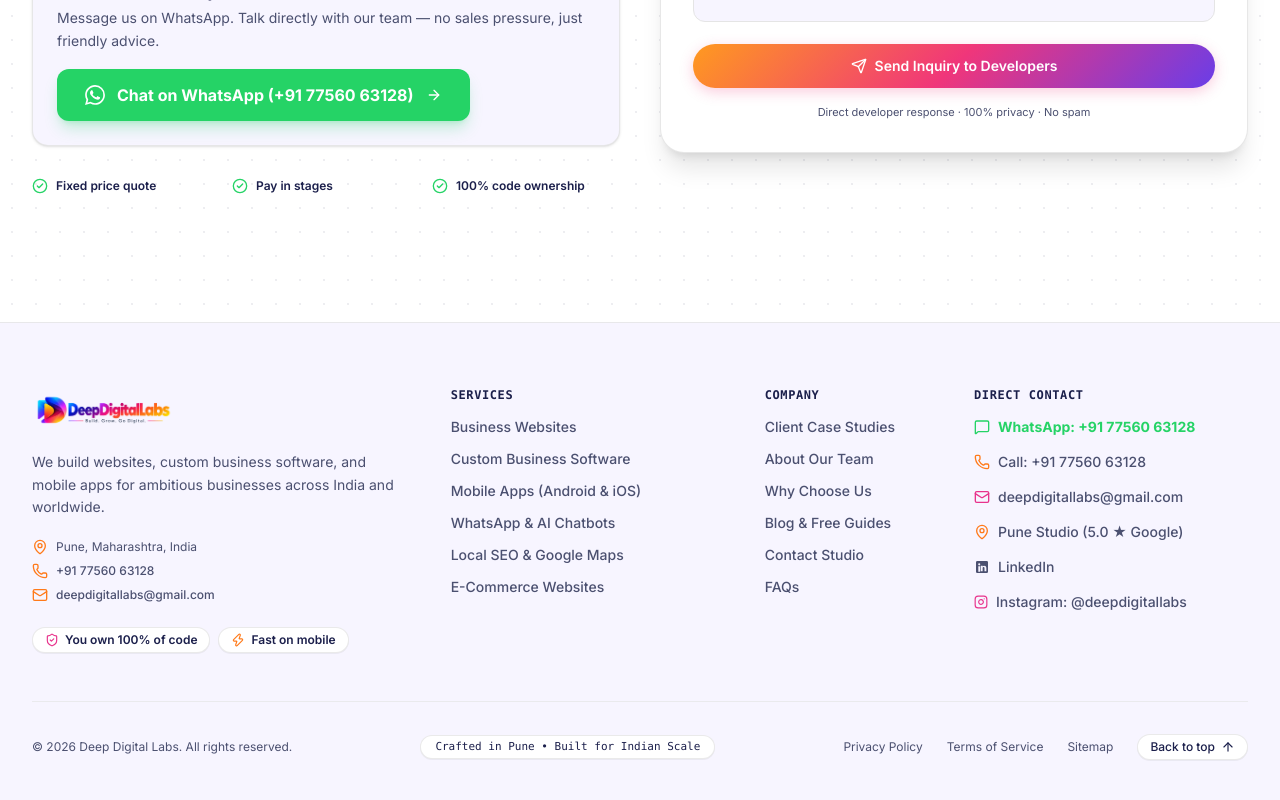
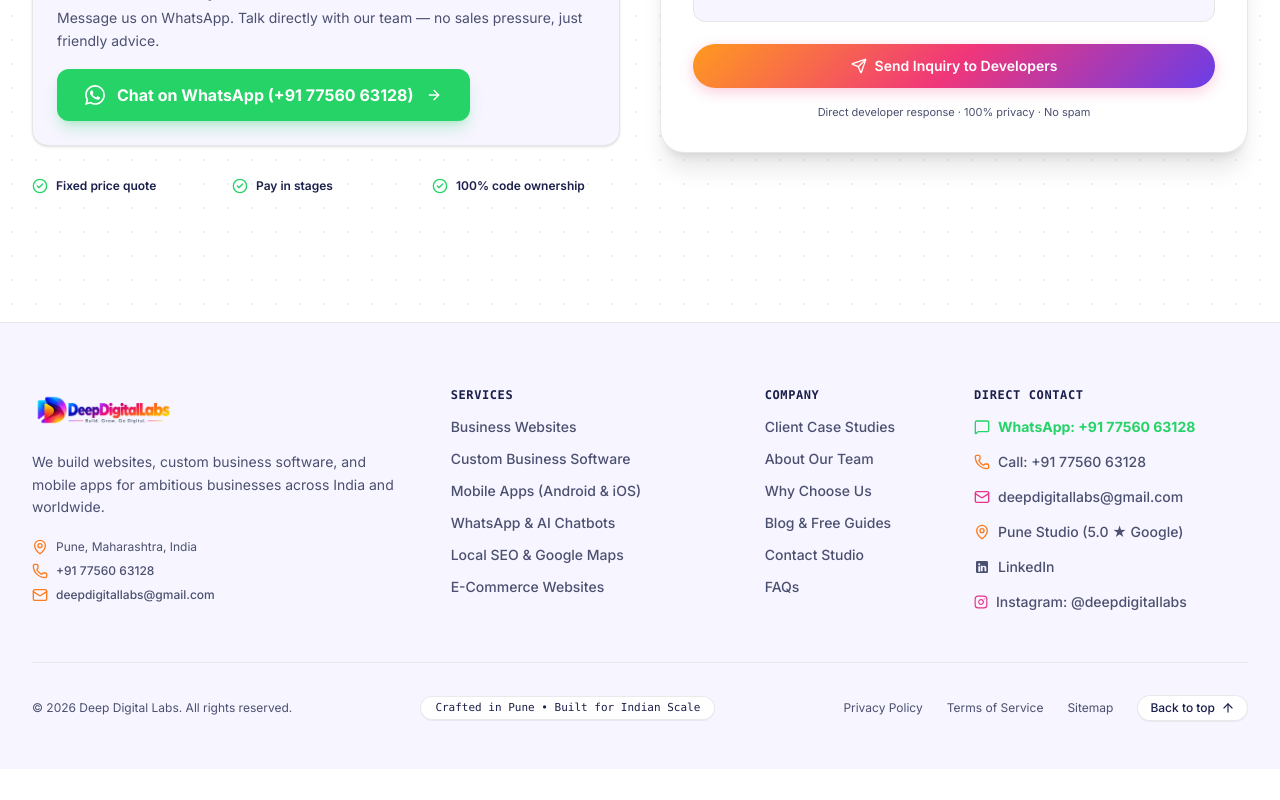
Before and after one commit to deepdigitallabs/Deep-Digital-Labs, a Next.js app: page / in a window 1280 px wide. Shown: the part 8232-9032 px from the top of the page. After the commit the page ends 9001 px from the top, so only its background shows below. Built offline with nearby package versions, Linux system fonts and the light colour scheme; no server answers.

Commit message:
Update Footer.tsx

```diff
--- a/src/components/layout/Footer.tsx
+++ b/src/components/layout/Footer.tsx
@@ -8,8 +8,6 @@
   Mail,
   MessageSquare,
   ArrowUp,
-  ShieldCheck,
-  Zap,
   Phone
 } from 'lucide-react';
 
@@ -79,18 +77,6 @@
                   deepdigitallabs@gmail.com
                 </a>
               </div>
-            </div>
-
-            {/* Trust Badges */}
-            <div className="flex flex-wrap items-center gap-2 pt-2">
-              <span className="inline-flex items-center gap-1.5 px-3 py-1 rounded-full bg-white border border-neutral-200/80 text-xs font-semibold text-[#1B1F4B] shadow-2xs">
-                <ShieldCheck className="w-3.5 h-3.5 text-[#E8338C]" />
-                You own 100% of code
-              </span>
-              <span className="inline-flex items-center gap-1.5 px-3 py-1 rounded-full bg-white border border-neutral-200/80 text-xs font-semibold text-[#1B1F4B] shadow-2xs">
-                <Zap className="w-3.5 h-3.5 text-[#FF7A1A]" />
-                Fast on mobile
-              </span>
             </div>
           </div>
 
```
